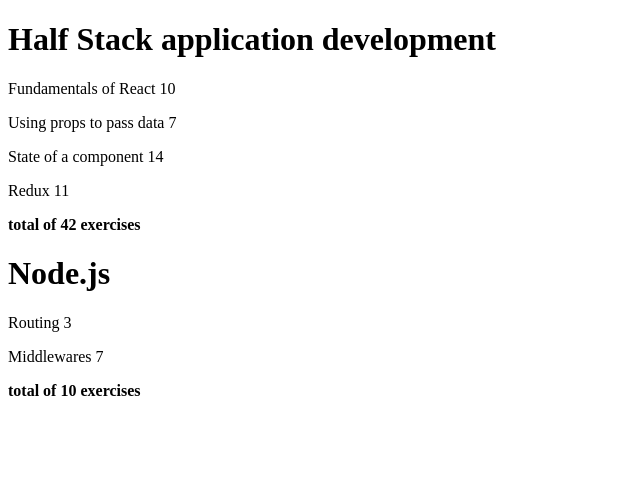
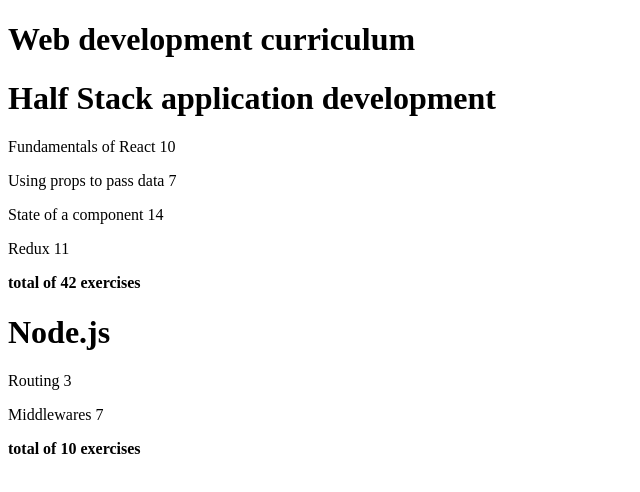
Before and after one commit to Patrick-Ehimen/fullstackopen, a React (Vite) app in the folder part2/courseinfoApp/: page / in a window 1280 px wide. Shown: the top 492 px of the page, without its empty margins (0-640 px from the left). Built offline with nearby package versions, Linux system fonts and the light colour scheme.

Commit message:
Update App.jsx

```diff
--- a/part2/courseinfoApp/src/App.jsx
+++ b/part2/courseinfoApp/src/App.jsx
@@ -49,6 +49,7 @@
 
   return (
     <div>
+      <h1>Web development curriculum</h1>
       {courses.map((course) => (
         <div key={course.id}>
           <Course course={course} />
```
